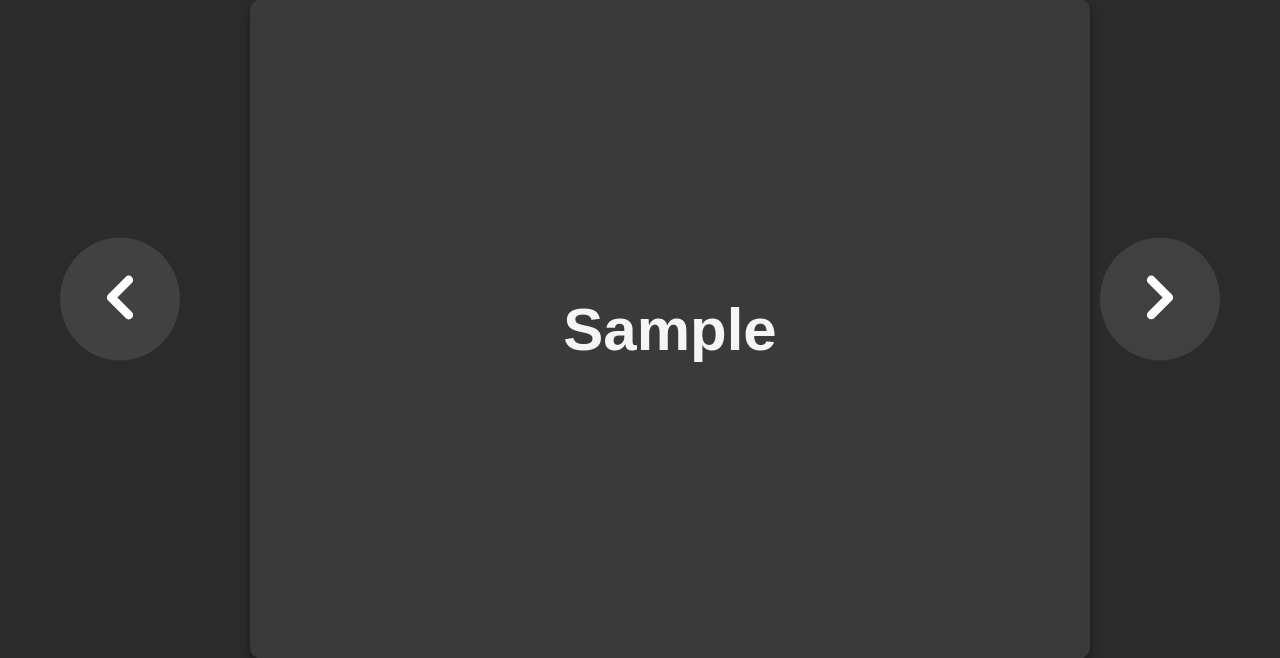
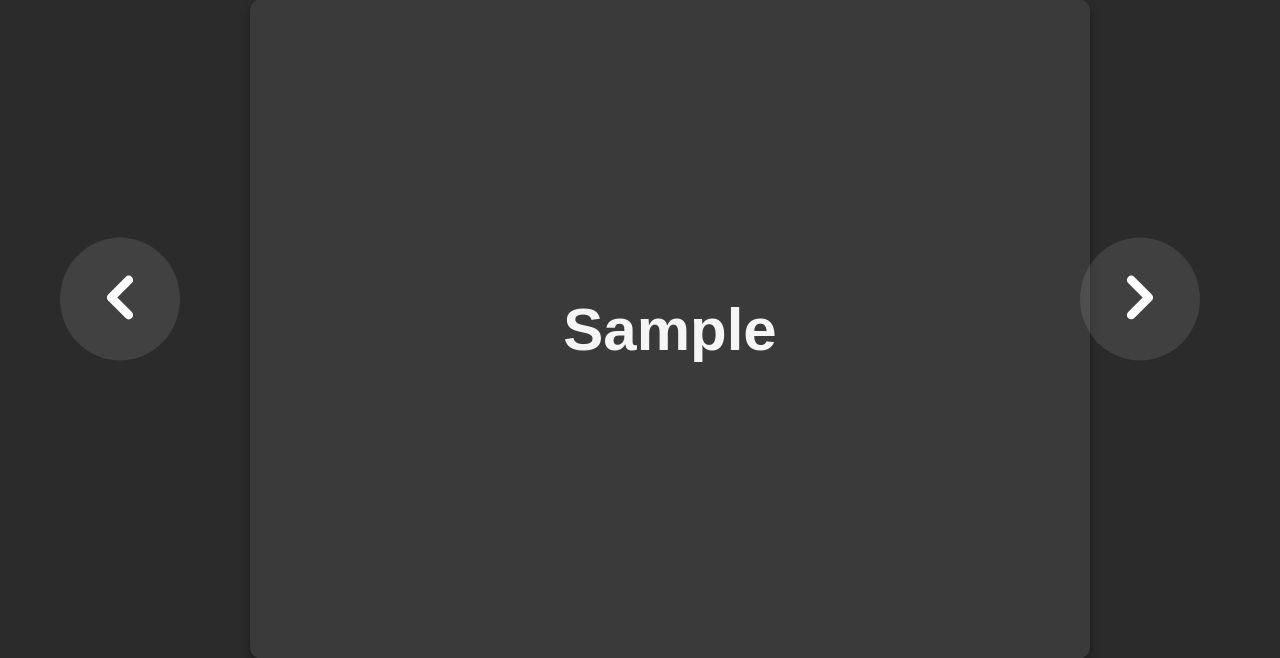
Before and after one commit to 77sasik-commits/flashcard, a Flask app: template templates/index.html in a window 1280 px wide. Shown: the part 101-759 px from the top of the page. Run offline with Flask 3, Linux system fonts and the light colour scheme; the template is opened without the code that fills it: most values are stand-ins (such as "Sample title", 1, 10 or a date in 2020).

Commit message:
Update style.css

```diff
--- a/static/style.css
+++ b/static/style.css
@@ -98,7 +98,7 @@ body {
 
 #nextBtn {
     right: 0;
-    margin-right: 20px;
+    margin-right: 40px;
 }
 
 #card-wrapper button:hover {
```
